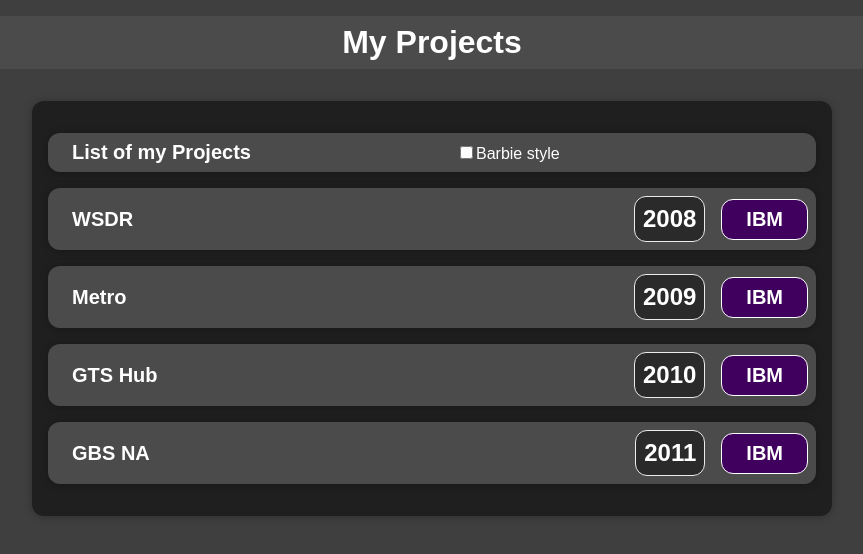
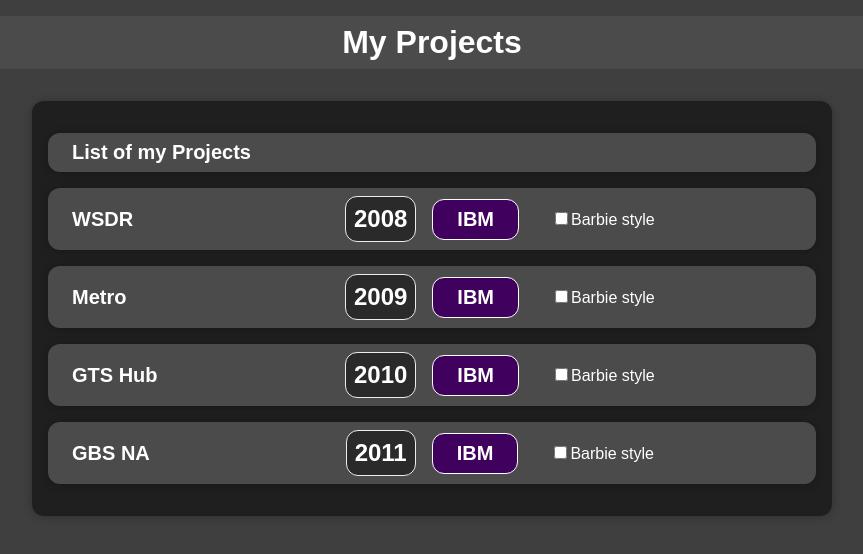
Before and after one commit to OlgaChayetskaya/My-React, a React (Create React App) app: page / in a window 1280 px wide. Shown: the top 554 px of the page, without its empty margins (208-1071 px from the left). Built offline with nearby package versions, Linux system fonts and the light colour scheme.

Commit message:
Task 3 upd

```diff
--- a/src/components/Projects/ProjectItem.css
+++ b/src/components/Projects/ProjectItem.css
@@ -1,6 +1,6 @@
 .project-item {
   display: flex;
-  justify-content: space-between;
+  justify-content:space-between;
   align-items: center;
   padding: 0.5rem;
   margin: 1rem 0;
@@ -14,6 +14,7 @@
   border: 1px solid #ececec;
   padding: 0.5rem;
   border-radius: 12px;
+  justify-content: flex-end;
 }
 .project-item__customer {
   font-size: 1rem;
@@ -23,6 +24,7 @@
   border: 1px solid white;
   padding: 0.5rem;
   border-radius: 12px;
+  justify-content: flex-end;
 }
 .project-item__description {
   display: flex;
@@ -41,12 +43,14 @@
   margin: 0 1rem;
   color: white;
 }
+
 .project-item label {
   color: #3a3a3a;
   font-size: 1rem;
   flex: 1;
   margin: 0 1rem;
   color: white;
+  justify-content:end;
 }
 
 @media (min-width: 580px) {
--- a/src/components/Projects/ProjectItem.js
+++ b/src/components/Projects/ProjectItem.js
@@ -1,14 +1,34 @@
+import React, { useState } from "react";
+
 import Card from "../UI/Card";
+
 import "./ProjectItem.css";
 
 function ProjectItem(props) {
+  const [isChecked, setIsChecked] = useState(false);
 
+  const changeStateHandler = (event) => {
+    setIsChecked(!isChecked);
+    return;
+  };
   return (
-    <Card className={`project-item ${props.checkBoxState ? 'barbie':''}`}>
-      <div className={`project-item__description ${props.checkBoxState ? 'barbie':''}`}>
+    <Card className={`project-item ${isChecked ? "barbie" : ""}`}>
+      <div className={`project-item__description ${isChecked ? "barbie" : ""}`}>
         <h2>{props.projName}</h2>
-        <div className={`project-year ${props.checkBoxState ? 'barbie':''}`}>{props.year}</div>
-        <div className={`project-item__customer ${props.checkBoxState ? 'barbie':''}`}>{props.customer}</div>
+        <div className={`project-year ${isChecked ? "barbie" : ""}`}>
+          {props.year}
+        </div>
+        <div className={`project-item__customer ${isChecked ? "barbie" : ""}`}>
+          {props.customer}
+        </div>
+        <label>
+          <input
+            type="checkbox"
+            checked={isChecked}
+            onChange={changeStateHandler}
+          />
+          Barbie style
+        </label>
       </div>
     </Card>
   );
--- a/src/components/Projects/Projects.js
+++ b/src/components/Projects/Projects.js
@@ -6,25 +6,11 @@ import Card from "../UI/Card";
 import "./Projects.css";
 
 function Projects(props) {
-  const [isChecked, setIsChecked] = useState(false);
-
-  const changeStateHandler = (event) => {
-    setIsChecked(!isChecked);return;
-  };
-  //console.log('Is "My Value" checked?' + isChecked);
   return (
     <div className="projects">
-      <Card className={`project-item ${isChecked ? 'barbie':''}`}>
-        <div className={`project-item__description ${isChecked ? 'barbie':''}`}>
+      <Card className="project-item">
+        <div className="project-item__description">
           <h2>List of my Projects</h2>
-          <label>
-            <input
-              type="checkbox"
-              checked={isChecked}
-              onChange={changeStateHandler}
-            />
-            Barbie style
-          </label>
         </div>
       </Card>
 
@@ -32,25 +18,21 @@ function Projects(props) {
         projName={props.items[0].projName}
         customer={props.items[0].customer}
         year={props.items[0].year}
-        checkBoxState={isChecked}
       />
       <ProjectItem
         projName={props.items[1].projName}
         customer={props.items[1].customer}
         year={props.items[1].year}
-        checkBoxState={isChecked}
       />
       <ProjectItem
         projName={props.items[2].projName}
         customer={props.items[2].customer}
         year={props.items[2].year}
-        checkBoxState={isChecked}
       />
       <ProjectItem
         projName={props.items[3].projName}
         customer={props.items[3].customer}
         year={props.items[3].year}
-        checkBoxState={isChecked}
       />
     </div>
   );
```
